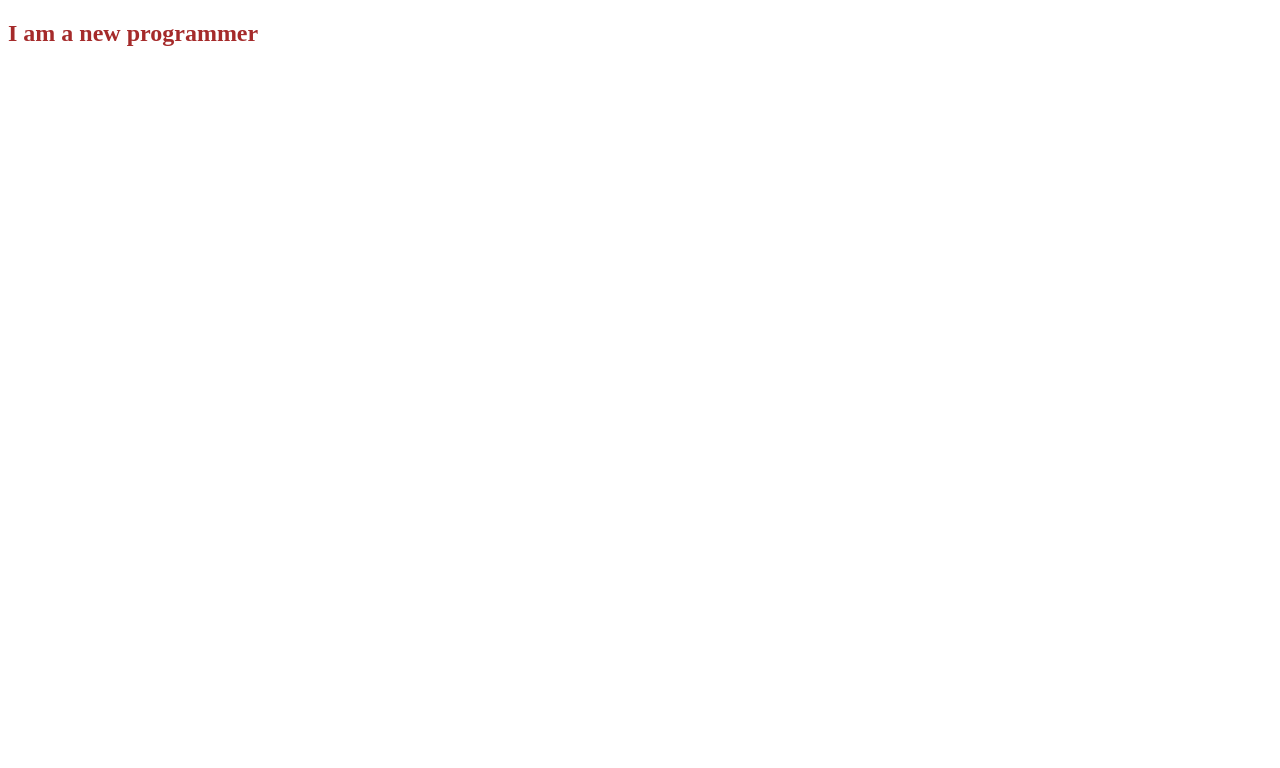
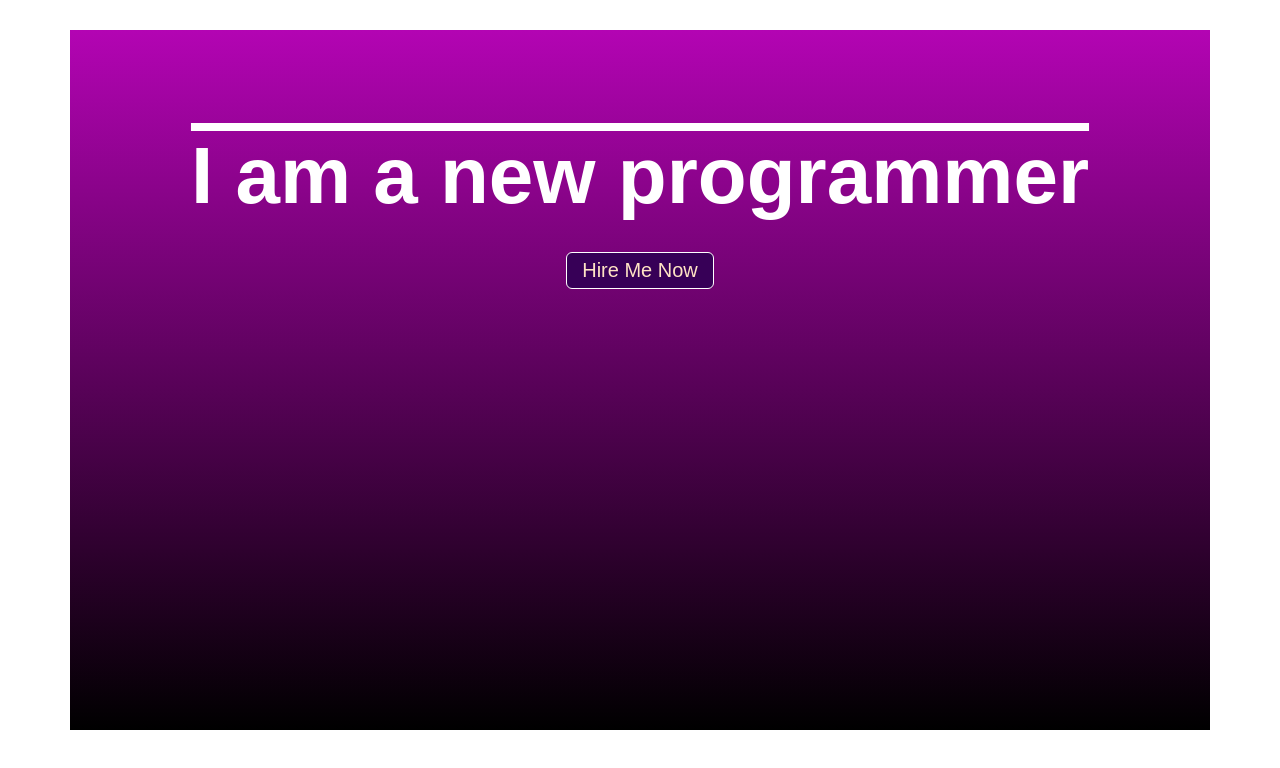
Before and after one commit to rihanshagor/kick-start-html-css, a plain HTML site: page index.html in a window 1280 px wide. Drawn offline with Linux system fonts and the light colour scheme.

Commit message:
2nd Commit

```diff
--- a/index.html
+++ b/index.html
@@ -8,6 +8,11 @@
     <title>Kick Start HTML and CSS </title>
 </head>
 <body>
-    <h2>I am a new programmer</h2>
+    <div id="heading-parent">
+        <h1>I am a new programmer</h2>
+        <div class="btn-parent">
+            <button class="btn"> Hire Me Now </button>
+        </div>
+    </div>
 </body>
 </html>
--- a/style/style.css
+++ b/style/style.css
@@ -1,3 +1,34 @@
-h2 {
-    color: brown;
+* {
+    margin: 0;
+    padding: 0;
 }
+h1 {
+    color:rgb(255, 255, 255);
+    font-family: sans-serif;
+    font-size: 80px;
+    font-weight: bolder;
+    text-align: center;
+    text-decoration: overline;
+}
+#heading-parent {
+   background-image: linear-gradient(0deg, rgb(0, 0, 0), rgb(179, 4, 179));
+    padding: 100px 20px;
+    height: 500px; max-width: 1100px;
+    /* margin-top: 40px ;
+    margin-bottom: 40px;
+    margin-left: auto;
+    margin-right: auto; */
+    margin: 30px auto;
+}
+.btn {
+    background-color: rgb(55, 0, 87);
+    padding: 6px 15px;
+    font-size: 20px;
+    color: bisque;
+    border: 1px solid rgb(255, 255, 255);
+    border-radius: 6px;
+}
+.btn-parent{
+    text-align: center;
+    margin:30px 0;
+}
```
